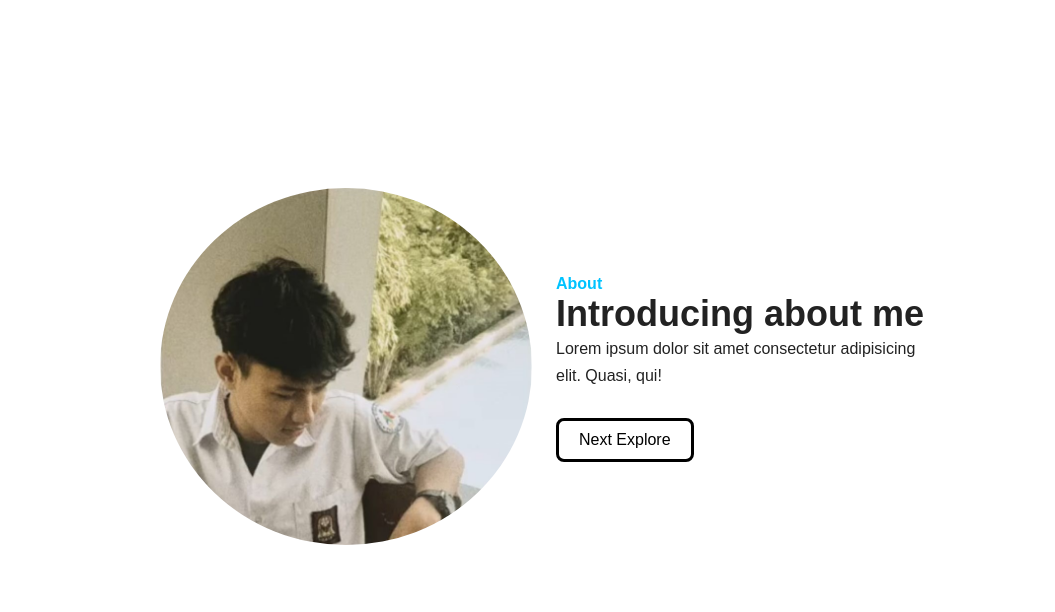
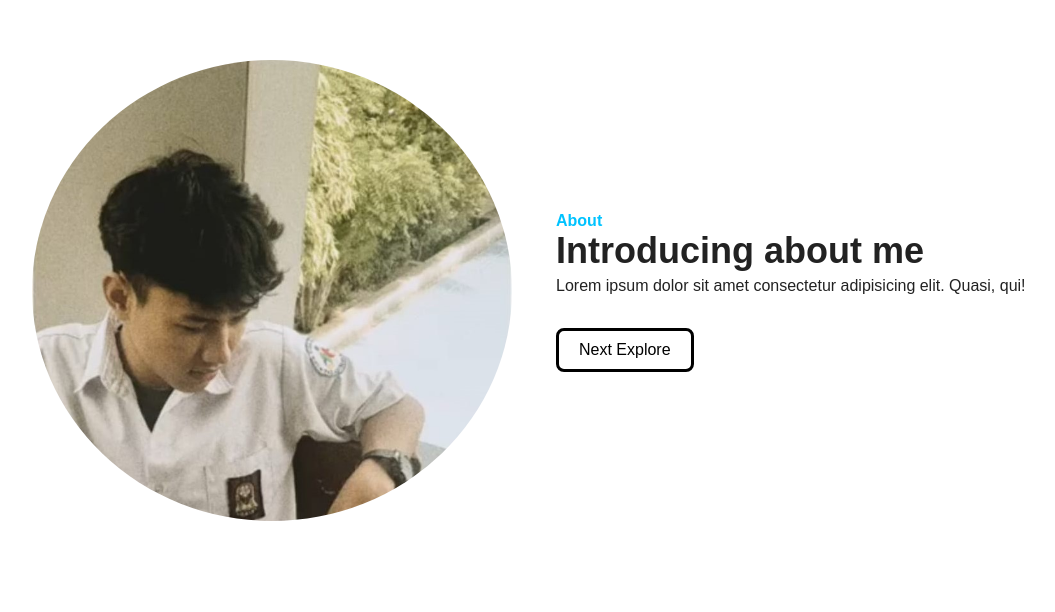
Before and after one commit to Ryan-Ademaputra/Final-Project, a plain HTML site: page index.html in a window 1280 px wide. Shown: the part 788-1400 px from the top of the page, without its empty margins (96-1151 px from the left). Drawn offline with nearby package versions, Linux system fonts and the light colour scheme.

Commit message:
Fix eror code

```diff
--- a/assets/style.css
+++ b/assets/style.css
@@ -126,8 +126,11 @@ section {
     transition: .3s;
 }
 
+/* About Style */
+
+
 .about {
-    padding: 20%;
+    padding: 10%;
     display: grid;
     grid-template-columns: repeat(2, 2fr);
     grid-gap: 1.5rem;
```
